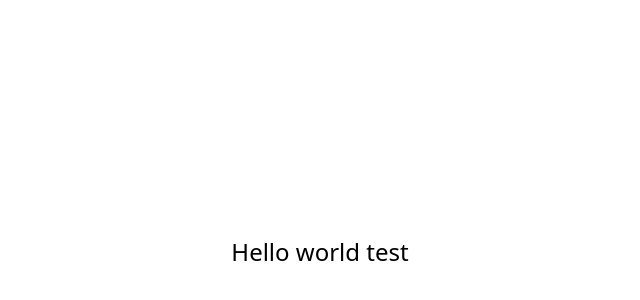
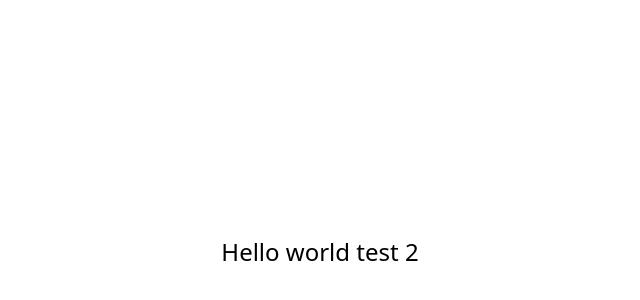
Before and after one commit to AbroShahzeb/finance, a React (Vite) app: page / in a window 1280 px wide. Shown: the part 148-448 px from the top of the page, without its empty margins (320-960 px from the left). Built offline with nearby package versions, Linux system fonts and the light colour scheme.

Commit message:
CI/CD test

```diff
--- a/src/App.tsx
+++ b/src/App.tsx
@@ -1,7 +1,7 @@
 function App() {
   return (
     <div className="text-2xl font-medium items-center justify-center flex flex-col h-screen">
-      Hello world test
+      Hello world test 2
     </div>
   );
 }
```
